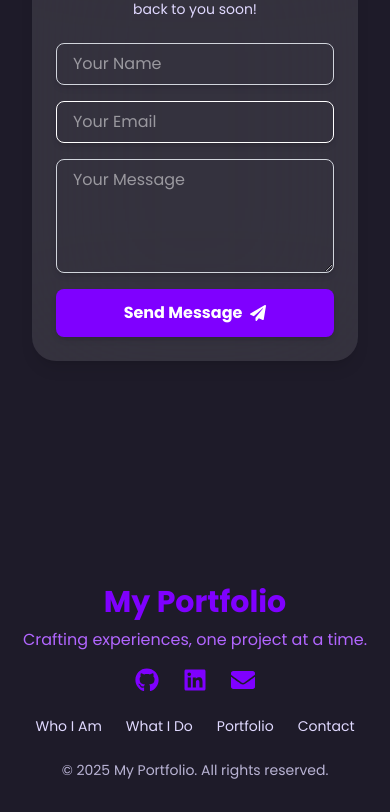
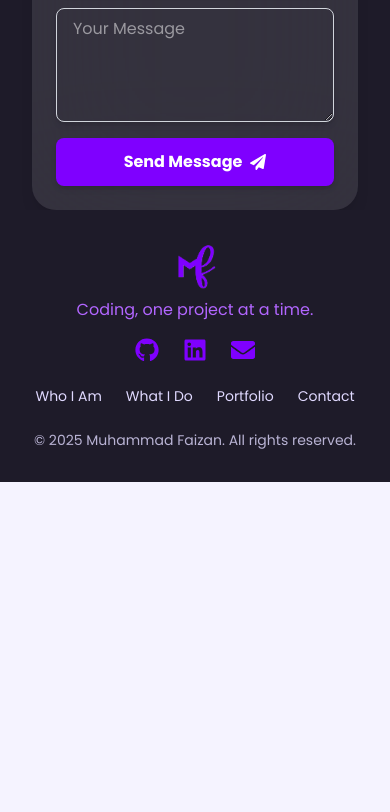
Before and after one commit to mfaizan11/my-portfolio, a React (Vite) app: page / in a window 390 px wide. Shown: the part 4144-4956 px from the top of the page. After the commit the page ends 4626 px from the top, so only its background shows below. Built offline with nearby package versions, Linux system fonts and the light colour scheme.

Commit message:
minor updations

```diff
--- a/src/Components/Footer/Footer.jsx
+++ b/src/Components/Footer/Footer.jsx
@@ -1,17 +1,18 @@
 import { FaGithub, FaLinkedin, FaEnvelope } from "react-icons/fa";
+import Logo from "../../assets/Logo.png";
 
 const Footer = () => {
   return (
     <footer className="bg-darkBg text-darkText py-8">
       <div className="max-w-7xl mx-auto px-4 sm:px-6 lg:px-8 text-center">
-        {/* Logo & Tagline */}
-        <h2 className="text-3xl font-bold text-primary font-poppins">
-          My Portfolio
-        </h2>
-        <p className="mt-2 text-secondary">
-          Crafting experiences, one project at a time.
-        </p>
-
+        <div className="flex flex-col items-center">
+          <a href="#" className="h-full justify-center items-center">
+            <img src={Logo} alt="Logo" className="h-12 md:h-16" />
+          </a>
+          <p className="mt-2 text-secondary">
+            Coding, one project at a time.
+          </p>
+        </div>
         {/* Social Media Links */}
         <div className="flex justify-center space-x-6 mt-4">
           <a
@@ -36,7 +37,6 @@ const Footer = () => {
             <FaEnvelope />
           </a>
         </div>
-
         {/* Navigation Links */}
         <div className="mt-6 flex justify-center space-x-6 text-sm">
           <a href="#about" className="hover:text-accent transition">
@@ -52,10 +52,10 @@ const Footer = () => {
             Contact
           </a>
         </div>
-
         {/* Copyright */}
         <p className="mt-6 text-sm text-darkText/80">
-          &copy; {new Date().getFullYear()} My Portfolio. All rights reserved.
+          &copy; {new Date().getFullYear()} Muhammad Faizan. All rights
+          reserved.
         </p>
       </div>
     </footer>
--- a/src/Pages/Contact.jsx
+++ b/src/Pages/Contact.jsx
@@ -44,7 +44,7 @@ const Contact = () => {
   return (
     <div
       id="contact"
-      className="relative min-h-screen flex flex-col items-center justify-center bg-darkBg overflow-hidden px-4"
+      className="relative min-h-{80vh} flex flex-col items-center justify-center bg-darkBg overflow-hidden px-4 pt-10"
     >
       {/* Glassmorphic Contact Form */}
       <motion.div
```
